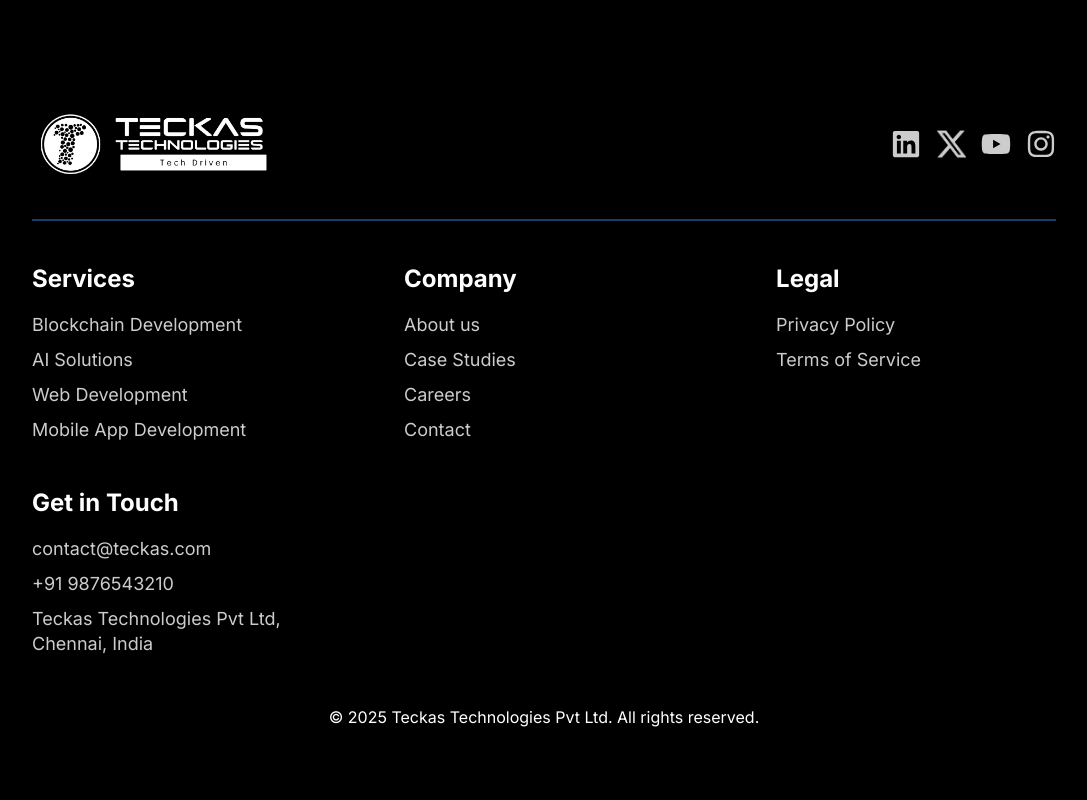
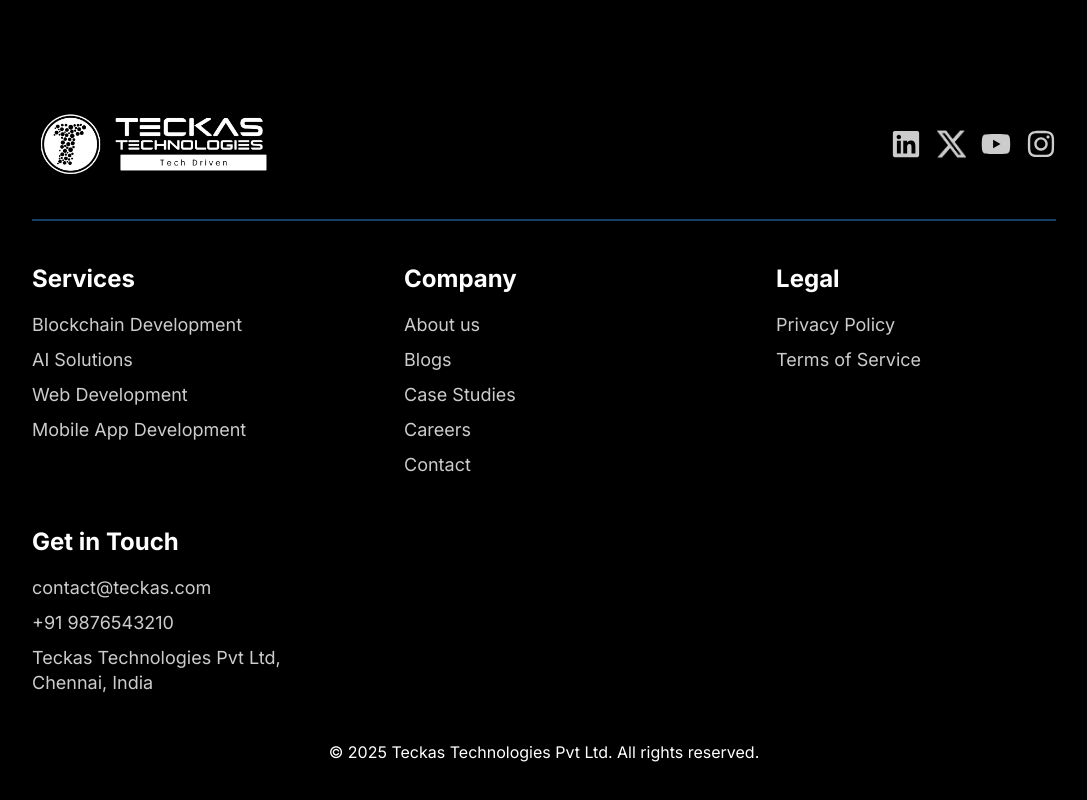
Before and after one commit to Teckas-Technologies/teckas-website, a React (Vite) app: page / in a window 1280 px wide. Shown: the part 6020-6820 px from the top of the page, without its empty margins (96-1183 px from the left). Built offline with nearby package versions, Linux system fonts and the light colour scheme.

Commit message:
added links redirections

```diff
--- a/src/App.tsx
+++ b/src/App.tsx
@@ -7,15 +7,17 @@ import Home from "./Pages/Home/Home.tsx";
 import BlogPage from "./Pages/BlogPage/BlogPage.tsx";
 import CaseStudy from "./Pages/CaseStudy/CaseStudy.tsx";
 import ForumPage from "./Pages/ForumPage/ForumPage.tsx";
+import ScrollToTop from "./ScrollToTop.tsx";
 // import Footer from "./Pages/Footer/Footer";
 
 const App: React.FC = () => {
   return (
 
     <Router>
+      <ScrollToTop />
       <Routes>
         <Route path="/" element={<Home />} />
-        <Route path="/blog" element={<BlogPage />} />
+        <Route path="/blogs" element={<BlogPage />} />
         <Route path="/forum" element={<ForumPage />} />
         <Route path="/case-study" element={<CaseStudy />} />
         {/* <Route path="/*" element={<Footer />} /> */}
--- a/src/Pages/CollaborationSection/CollaborationSection.tsx
+++ b/src/Pages/CollaborationSection/CollaborationSection.tsx
@@ -42,7 +42,7 @@ const CollaborationSection: React.FC = () => {
                 <CollaborationLogo className='hideInMobile' logo={sin} name='SIN' />
             </div>
 
-            <Button text='Have a Project in mind?' />
+            <Button text='Have a Project in mind?' path='forum' />
 
         </div>
     );
--- a/src/Pages/CtaSection/CtaSection.tsx
+++ b/src/Pages/CtaSection/CtaSection.tsx
@@ -17,7 +17,7 @@ export const CtaSection: React.FC = () => {
             </div>
 
             <Button
-                text="Start your Journey Today"
+                text="Start your Journey Today" path="forum"
             />
 
         </div>
--- a/src/Pages/Footer/Footer.css
+++ b/src/Pages/Footer/Footer.css
@@ -48,6 +48,7 @@
   font-size: 30px;
   color: #ccc;
   transition: color 0.3s;
+  cursor: pointer;
 }
 
 .social-icon:hover {
@@ -91,6 +92,19 @@
 }
 
 .footer-list li:hover {
+  color: #fff;
+  cursor: pointer;
+}
+
+.footer-list li .link {
+  margin-bottom: 10px;
+  font-size: 18px;
+  color: #ccc;
+  line-height: 25px;
+  width: 100%;
+}
+
+.footer-list li .link:hover {
   color: #fff;
   cursor: pointer;
 }
@@ -232,3 +246,8 @@
 }
 /*
 /* Extra small phones (350px and below) */
+
+.link {
+  color: #ffff;
+  text-decoration: none;
+}
--- a/src/Pages/Footer/Footer.tsx
+++ b/src/Pages/Footer/Footer.tsx
@@ -3,6 +3,7 @@ import "./Footer.css";
 import { FaLinkedin, FaYoutube, FaInstagram } from "react-icons/fa";
 import Logo from "../../img/Logo/logo.png";
 import twitter from "../../img/twitter.png";
+import { Link } from "react-router-dom";
 
 const Footer: React.FC = () => {
   return (
@@ -13,11 +14,11 @@ const Footer: React.FC = () => {
             <img src={Logo} alt="Teckas Technologies Logo" className="logo-image" />
           </div>
           <div className="footer-social">
-            <FaLinkedin className="social-icon" />
+            <FaLinkedin className="social-icon" onClick={()=> window.open("https://www.linkedin.com/company/teckas/", "_blank")} />
             {/* <FaTwitter className="social-icon" /> */}
-            <img src={twitter} alt="twitter icon" className="social-icon" style={{ width: "30px" }} />
-            <FaYoutube className="social-icon" />
-            <FaInstagram className="social-icon" />
+            <img src={twitter} alt="twitter icon" className="social-icon" style={{ width: "30px" }} onClick={()=> window.open("https://x.com/0xteckas", "_blank")} />
+            <FaYoutube className="social-icon" onClick={()=> window.open("https://www.youtube.com/@immanueljohnsoftware", "_blank")} />
+            <FaInstagram className="social-icon" onClick={()=> window.open("https://www.instagram.com/teckas_technologies/", "_blank")} />
           </div>
         </div>
         <hr className="blue-line" />
@@ -36,7 +37,8 @@ const Footer: React.FC = () => {
             <h2 className="footer-heading">Company</h2>
             <ul className="footer-list">
               <li>About us</li>
-              <li>Case Studies</li>
+              <li><Link to="/blogs" className="link">Blogs</Link></li>
+              <li><Link to="/case-study" className="link">Case Studies</Link></li>
               <li>Careers</li>
               <li>Contact</li>
             </ul>
--- /dev/null
+++ b/src/ScrollToTop.tsx
@@ -0,0 +1,14 @@
+import { useEffect } from "react";
+import { useLocation } from "react-router-dom";
+
+const ScrollToTop = () => {
+  const { pathname } = useLocation();
+
+  useEffect(() => {
+    window.scrollTo(0, 0); // Scroll to top on route change
+  }, [pathname]);
+
+  return null;
+};
+
+export default ScrollToTop;
--- a/src/components/Button.tsx
+++ b/src/components/Button.tsx
@@ -13,6 +13,16 @@ const Button: React.FC<ButtonProps> = (props) => {
   const handleClick = () => {
     if (props.path === "forum") {
       window.open(`/${props.path}`, "_blank"); // Opens in new tab
+    } else if (props.path === "GFXvs") {
+      window.open("https://www.gfxvs.com/", "_blank");
+    } else if (props.path === "SIN Staking Platform") {
+      window.open("https://sin-staking.vercel.app/", "_blank");
+    } else if (props.path === "NCR Course") {
+      window.open("https://ncrcourse.vercel.app/", "_blank");
+    } else if (props.path === "Clarus Blockchain & Wallet") {
+      window.open("https://www.myidcoinsale.com/", "_blank");
+    } else if (props.path === "CGM Assistant") {
+      window.open("https://cgm-assistant-fe.vercel.app/", "_blank");
     } else {
       navigate(`/${props.path}`); // Navigates normally
     }
--- a/src/components/FeaturedWorkCard/FeaturedWorkCard.tsx
+++ b/src/components/FeaturedWorkCard/FeaturedWorkCard.tsx
@@ -54,7 +54,7 @@ const FeaturedWorkCard: FC<FeaturedWorkCardType> = (props) => {
                 </div>
             </div>
 
-            <Button text={`Visit ${props.name}`} />
+            <Button text={`Visit ${props.name}`} path={props.name} />
         </div>
     )
 };
```
